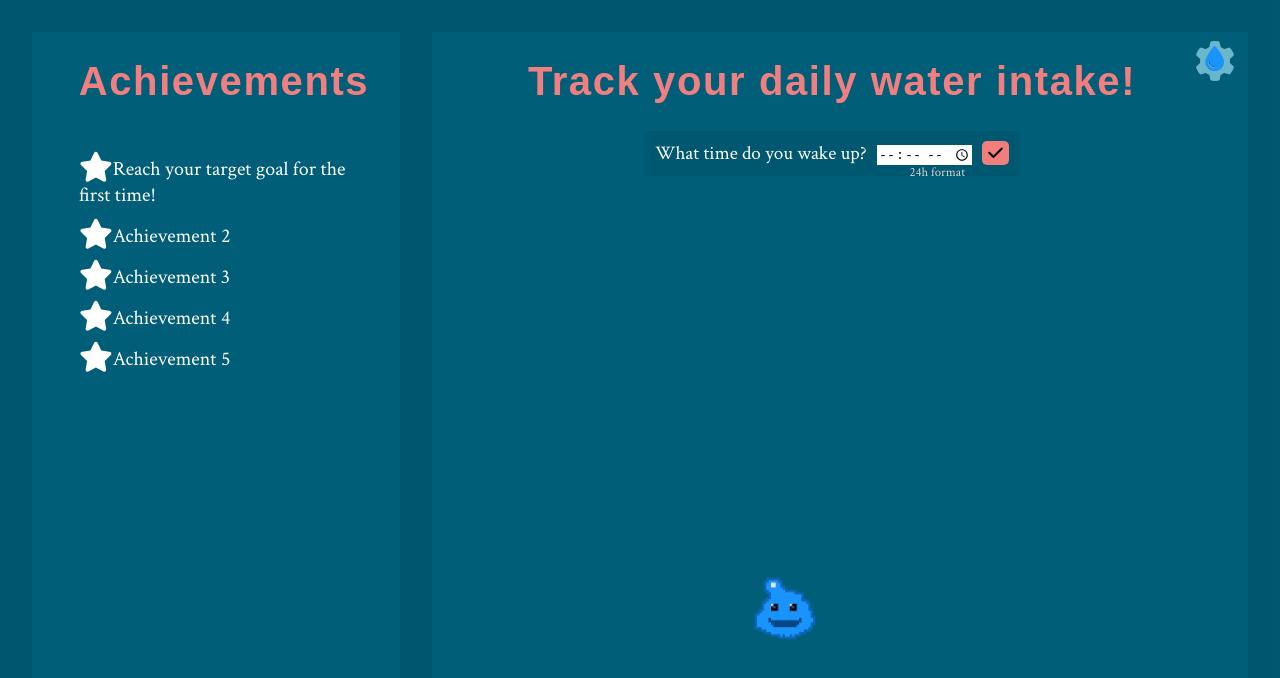
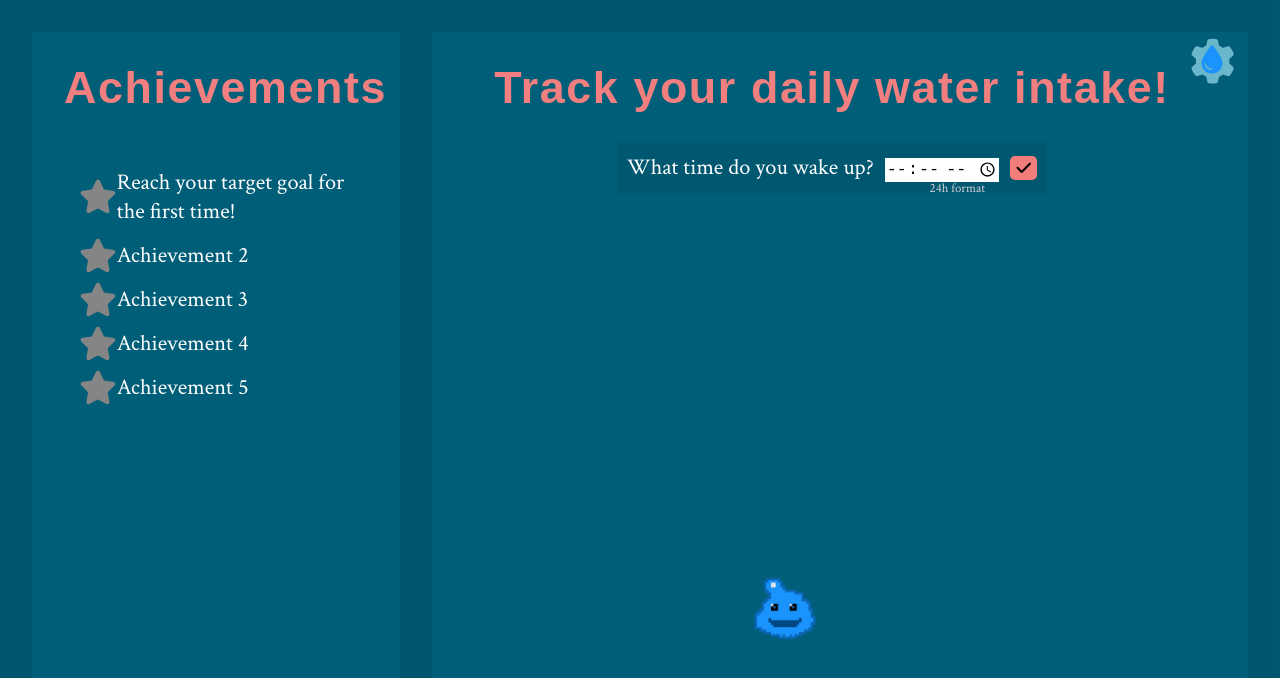
Before and after one commit to AnthonyBoyac/track-water-intake, a plain HTML site: page index.html in a window 1280 px wide. Drawn offline with Linux system fonts and the light colour scheme; a web font is replaced by a local one.

Commit message:
Minor adjustements

```diff
--- a/index.css
+++ b/index.css
@@ -17,7 +17,7 @@ html {
 body {
   text-align: center;
   color: #fff;
-  font-size: 1.25rem;
+  font-size: 1.4rem;
   margin: 0;
 }
 input, button, select {
@@ -41,9 +41,9 @@ input, button, select {
   width: 40%;
   max-width: 350px;
   height: 50vh;
-  background: #c4c4c4;
+  background: #123450;
   position: absolute;
-  top: 0;
+  top: 65px;
   right: 0;
   z-index: 101;
   padding: 10px 15px;
@@ -66,7 +66,7 @@ input, button, select {
 .fa-droplet {
   color: #1a93fc;
   top: 8px;
-  right: -29px;
+  right: -33px;
   z-index: 10;
 }
 .body-container {
@@ -107,11 +107,18 @@ input, button, select {
 .achievements-list {
   padding: 10px 15px;
 }
+.achievement {
+  display: flex;
+  align-items: center;
+}
+.fa-star {
+  color: #858585;
+}
 .start-of-day-container input {
   margin: 0 6px;
+  font-size: .75em;
 }
 .gender-container, .start-of-day-container {
-  font-size: 1.2rem;
   position: relative;
   width: fit-content;
   margin: .5rem auto;
@@ -119,8 +126,8 @@ input, button, select {
 }
 .start-of-day-container .notice {
   position: absolute;
-  top: 33px;
-  right: 54px;
+  top: 37px;
+  right: 62px;
   font-size: .8rem;
   color: #d2d2d2;
 }
```
